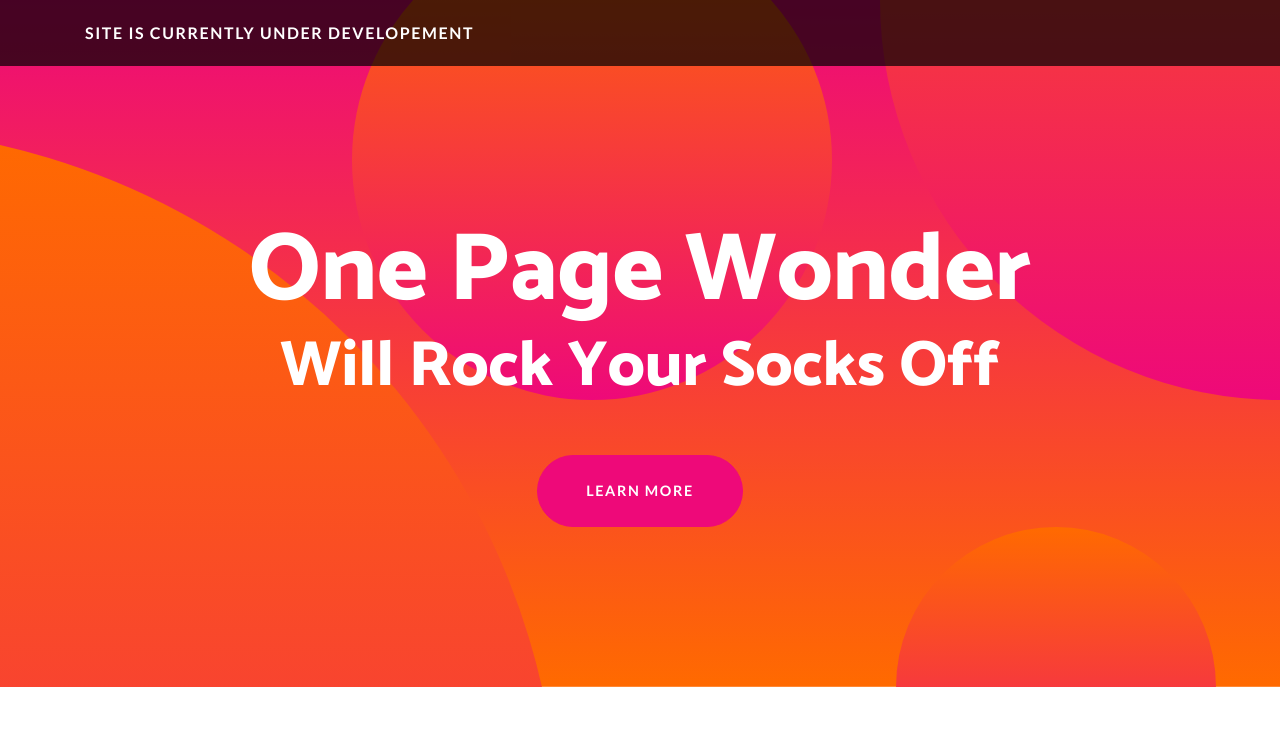
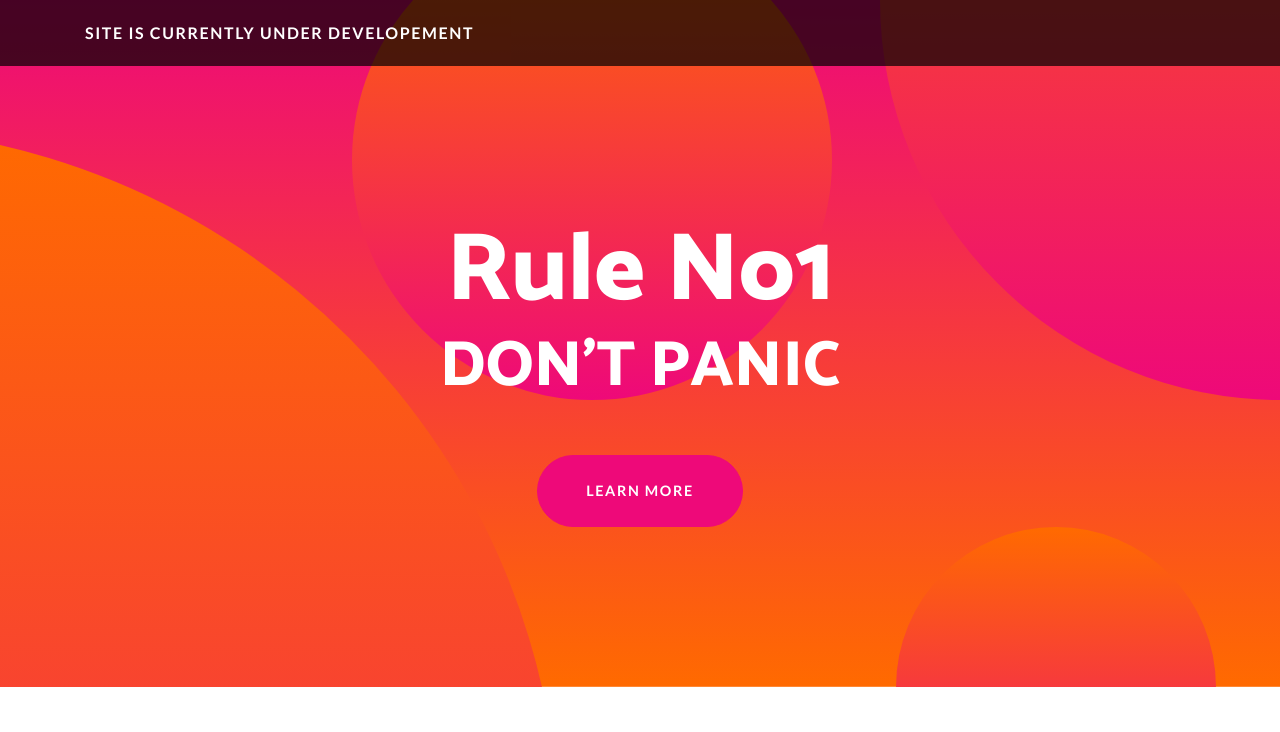
Before and after one commit to ilisevic/ilisevic.github.io, a website: page index.html in a window 1280 px wide. Shown: the top 732 px of the page. Drawn offline with Linux system fonts and the light colour scheme.

Commit message:
Update index.html

```diff
--- a/index.html
+++ b/index.html
@@ -47,8 +47,8 @@
   <header class="masthead text-center text-white">
     <div class="masthead-content">
       <div class="container">
-        <h1 class="masthead-heading mb-0">One Page Wonder</h1>
-        <h2 class="masthead-subheading mb-0">Will Rock Your Socks Off</h2>
+        <h1 class="masthead-heading mb-0">Rule No1</h1>
+        <h2 class="masthead-subheading mb-0">DON'T PANIC</h2>
         <a href="#" class="btn btn-primary btn-xl rounded-pill mt-5">Learn More</a>
       </div>
     </div>
```
